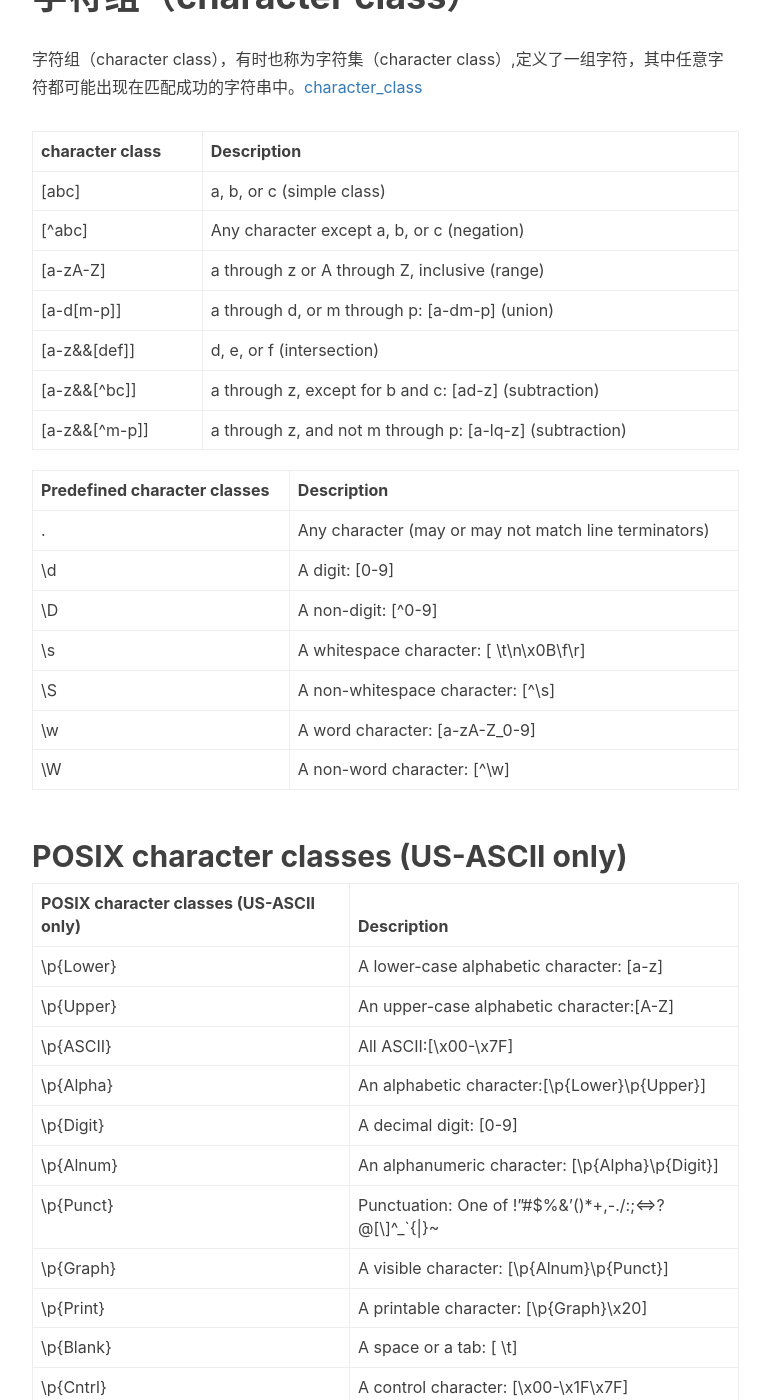
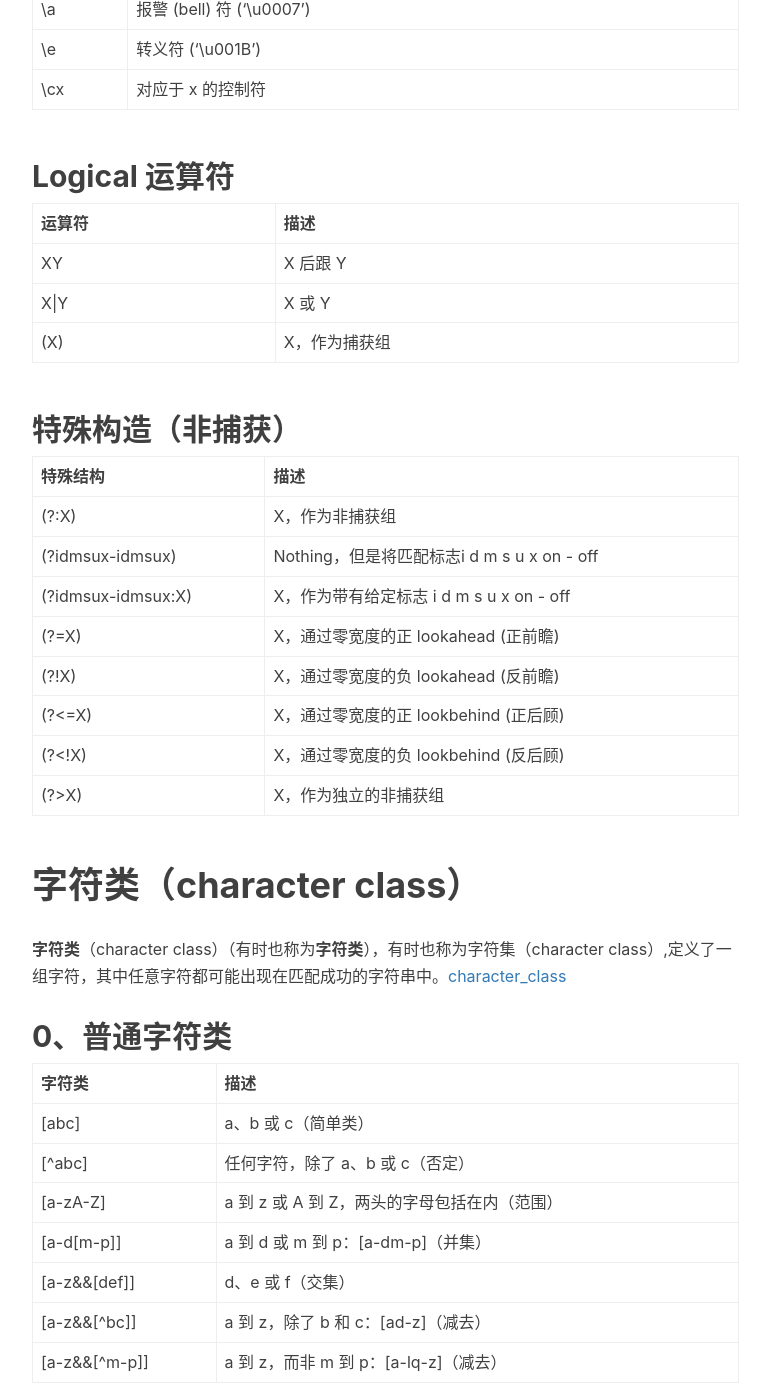
Before and after one commit to fxleyu/fxleyu.github.io, a Jekyll site: the page built from _posts/2017-03-12-simple-pattern-matching-in-regular-expressions.md, in a window 1280 px wide and 1400 px high, scrolled down 1228 px. Shown: the whole window, without its empty margins (233-1003 px from the left). Built offline with Jekyll 4.4.1, drawn with Linux system fonts in a browser that asks for light colours; nearby versions of some CDN libraries; comment, search, counter and statistics services are not loaded; some of the changed text lies outside the part shown.

Commit message:
UPDATE the blog of RegEx

```diff
--- a/_posts/2017-03-12-simple-pattern-matching-in-regular-expressions.md
+++ b/_posts/2017-03-12-simple-pattern-matching-in-regular-expressions.md
@@ -7,7 +7,12 @@
     - RegEx
     - Java
 ---
-# 字符匹配
+## 摘要
+本文将整理正则表达式的基础内容，其中字符、字符类、
+
+
+# 基础
+## 基本字符
 
 字符 | 匹配
 --------------|---------
@@ -26,56 +31,73 @@
 \e     | 转义符 ('\u001B')
 \cx    | 对应于 x 的控制符
 
-# 字符组（character class）
-字符组（character class），有时也称为字符集（character class）,定义了一组字符，其中任意字符都可能出现在匹配成功的字符串中。[character_class]
+## Logical 运算符
 
-character class | Description
---------------|---------
-[abc]         | a, b, or c (simple class)
-[^abc]        | Any character except a, b, or c (negation)
-[a-zA-Z]      | a through z or A through Z, inclusive (range)
-[a-d[m-p]]   | a through d, or m through p: [a-dm-p] (union)
-[a-z&&[def]]  | d, e, or f (intersection)
-[a-z&&[^bc]]  | a through z, except for b and c: [ad-z] (subtraction)
-[a-z&&[^m-p]] | a through z, and not m through p: [a-lq-z] (subtraction)
+运算符 | 描述
+------|-----
+XY    | X 后跟 Y
+X\|Y	| X 或 Y
+(X)	  | X，作为捕获组
+
+## 特殊构造（非捕获）
+
+特殊结构 | 描述
+--------|-----
+(?:X)              | X，作为非捕获组
+(?idmsux-idmsux)   | Nothing，但是将匹配标志i d m s u x on - off
+(?idmsux-idmsux:X) | X，作为带有给定标志 i d m s u x on - off
+(?=X)              | X，通过零宽度的正 lookahead (正前瞻)
+(?!X)              | X，通过零宽度的负 lookahead (反前瞻)
+(?<=X)             | X，通过零宽度的正 lookbehind (正后顾)
+(?<!X)             | X，通过零宽度的负 lookbehind (反后顾)
+(?>X)              | X，作为独立的非捕获组
 
 
-Predefined character classes  | Description
+# 字符类（character class）
+**字符类**（character class）（有时也称为**字符类**），有时也称为字符集（character class）,定义了一组字符，其中任意字符都可能出现在匹配成功的字符串中。[character_class]
+
+## 0、普通字符类
+
+字符类 | 描述
 --------------|---------
-.  | Any character (may or may not match line terminators)
-\d | A digit: [0-9]
-\D | A non-digit: [^0-9]
-\s | A whitespace character: [ \t\n\x0B\f\r]
-\S | A non-whitespace character: [^\s]
-\w | A word character: [a-zA-Z_0-9]
-\W | A non-word character: [^\w]
+[abc]         | a、b 或 c（简单类）
+[^abc]        | 任何字符，除了 a、b 或 c（否定）
+[a-zA-Z]      | a 到 z 或 A 到 Z，两头的字母包括在内（范围）
+[a-d[m-p]]    | a 到 d 或 m 到 p：[a-dm-p]（并集）
+[a-z&&[def]]  | d、e 或 f（交集）
+[a-z&&[^bc]]  | a 到 z，除了 b 和 c：[ad-z]（减去）
+[a-z&&[^m-p]] | a 到 z，而非 m 到 p：[a-lq-z]（减去）
 
-## POSIX character classes (US-ASCII only)
+## 1、预定义字符类
 
-POSIX character classes (US-ASCII only) | Description
+预定义字符类  | 描述
 --------------|---------
-\p{Lower}  | A lower-case alphabetic character: [a-z]
-\p{Upper}  | An upper-case alphabetic character:[A-Z]
-\p{ASCII}  | All ASCII:[\x00-\x7F]
-\p{Alpha}  | An alphabetic character:[\p{Lower}\p{Upper}]
-\p{Digit}  | A decimal digit: [0-9]
-\p{Alnum}  | An alphanumeric character: [\p{Alpha}\p{Digit}]
-\p{Punct}  | 	Punctuation: One of !"#$%&'()\*+,-./:;<=>?@\[\\\]^\_\`\{\|\}\~
-\p{Graph}  | A visible character: [\p{Alnum}\p{Punct}]
-\p{Print}  | A printable character: [\p{Graph}\x20]
-\p{Blank}  | A space or a tab: [ \t]
-\p{Cntrl}  | A control character: [\x00-\x1F\x7F]
-\p{XDigit} | A hexadecimal digit: [0-9a-fA-F]
-\p{Space} | A whitespace character: [ \t\n\x0B\f\r]
+.  | 任何字符（与行结束符可能匹配也可能不匹配）
+\d | 数字：[0-9]
+\D | 非数字： [^0-9]
+\s | 空白字符：[ \t\n\x0B\f\r]
+\S | 非空白字符：[^\s]
+\w | 单词字符：[a-zA-Z_0-9]
+\W | 非单词字符：[^\w]
 
-## java.lang.Character
+## 2、POSIX 字符类
+POSIX（可移植操作系统接口，Portable Operating System Interface of UNIX，缩写为 POSIX）字符类是用于US-ASCII。
 
-java.lang.Character classes (simple java character type)  | Description
---------|------
-\p{javaLowerCase}  | Equivalent to java.lang.Character.isLowerCase()
-\p{javaUpperCase}  | Equivalent to java.lang.Character.isUpperCase()
-\p{javaWhitespace} | Equivalent to java.lang.Character.isWhitespace()
-\p{javaMirrored}   | Equivalent to java.lang.Character.isMirrored()
+POSIX 字符类 | 描述
+--------------|---------
+\p{Lower}  | 小写字母字符：[a-z]
+\p{Upper}  | 大写字母字符：[A-Z]
+\p{ASCII}  | 所有 ASCII：[\x00-\x7F]
+\p{Alpha}  | 字母字符：[\p{Lower}\p{Upper}]
+\p{Digit}  | 十进制数字：[0-9]
+\p{Alnum}  | 字母数字字符：[\p{Alpha}\p{Digit}]
+\p{Punct}  | 标点符号：!"#$%&'()\*+,-./:;<=>?@[\\]^\_\`{\|}~
+\p{Graph}  | 可见字符：[\p{Alnum}\p{Punct}]
+\p{Print}  | 可打印字符：[\p{Graph}\x20]
+\p{Blank}  | 空格或制表符：[ \t]
+\p{Cntrl}  | 控制字符：[\x00-\x1F\x7F]
+\p{XDigit} | 十六进制数字：[0-9a-fA-F]
+\p{Space}  | 空白字符：[ \t\n\x0B\f\r]
 
 
 [character_class]:https://msdn.microsoft.com/en-us/library/20bw873z(v=vs.110).aspx
```
Also changed, not shown: _posts/2017-03-15-introducing-regular-expression.md (+2 -0 lines).
